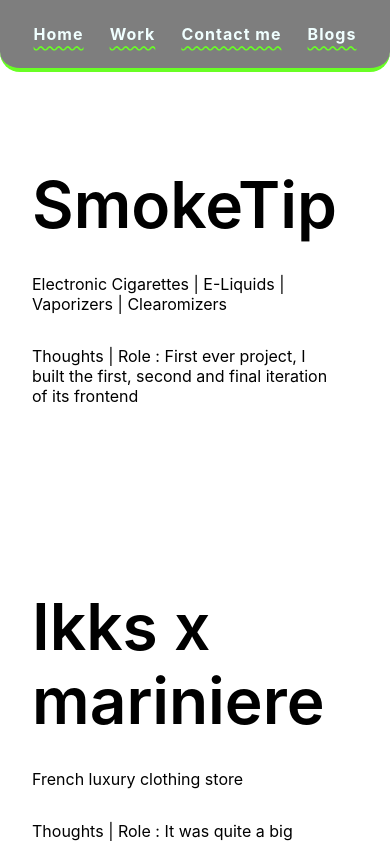
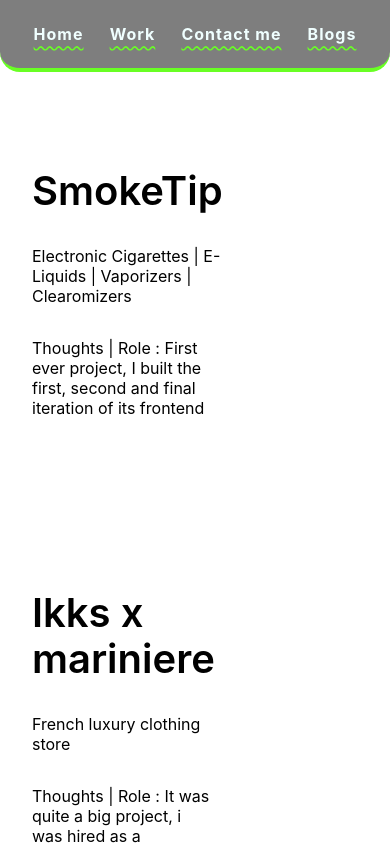
Before and after one commit to sapeol/nextjs-portfolio, a Next.js app: page /work in a window 390 px wide. Shown: the top 844 px of the page. Built offline with nearby package versions, Linux system fonts and the light colour scheme.

Commit message:
fix: reduced font-size for mobile

```diff
--- a/styles/Home.module.css
+++ b/styles/Home.module.css
@@ -105,7 +105,4 @@
     width: 100%;
     flex-direction: column;
   }
-  .title {
-    font-size: 2.5rem;
-  }
 }
--- a/styles/globals.css
+++ b/styles/globals.css
@@ -78,6 +78,11 @@
     text-decoration: #fff underline wavy;
   }
 }
+@media (max-width: 600px) {
+  .title {
+    font-size: 2.5rem;
+  }
+}
 
 /* navigation */
 nav.main {
```
